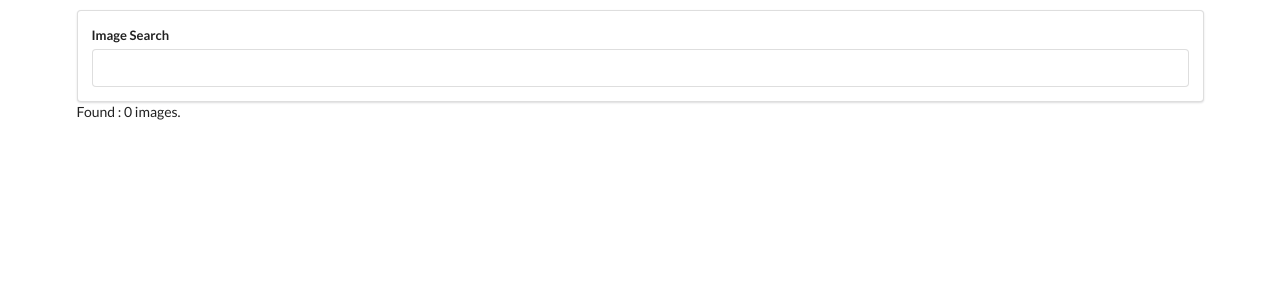
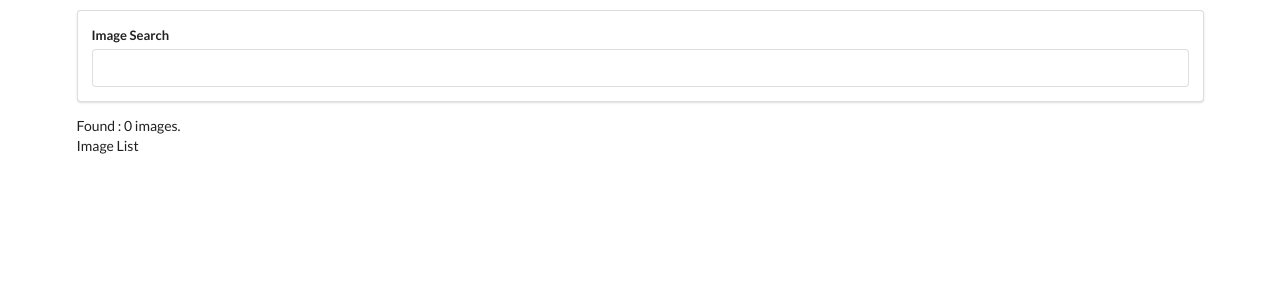
Before and after one commit to GiuseppeMP/udemy-modern-react-with-redux, a React (Create React App) app in the folder pics/: page / in a window 1280 px wide. Shown: the top 300 px of the page. Built offline with nearby package versions, Linux system fonts and the light colour scheme.

Commit message:
lecture 92. Rendering Lists.

```diff
--- a/pics/src/components/App.js
+++ b/pics/src/components/App.js
@@ -2,6 +2,7 @@ import React from "react";
 import unsplash from "../api/unsplash";
 
 import SearchBar from "./SearchBar";
+import ImageList from "./ImageList";
 
 class App extends React.Component {
   state = { images: [] };
@@ -21,6 +22,7 @@ class App extends React.Component {
       <div className="ui container" style={{ marginTop: "10px" }}>
         <SearchBar onSubmit={this.onSearchSubmit} />
         Found : {this.state.images.length} images.
+        <ImageList />
       </div>
     );
   }
--- /dev/null
+++ b/pics/src/components/ImageList.js
@@ -0,0 +1,5 @@
+import React from "react";
+
+export default function ImageList() {
+  return <div>Image List</div>;
+}
```
Also changed, not shown: 1 other file (tests, documents, lock files or other folders).
